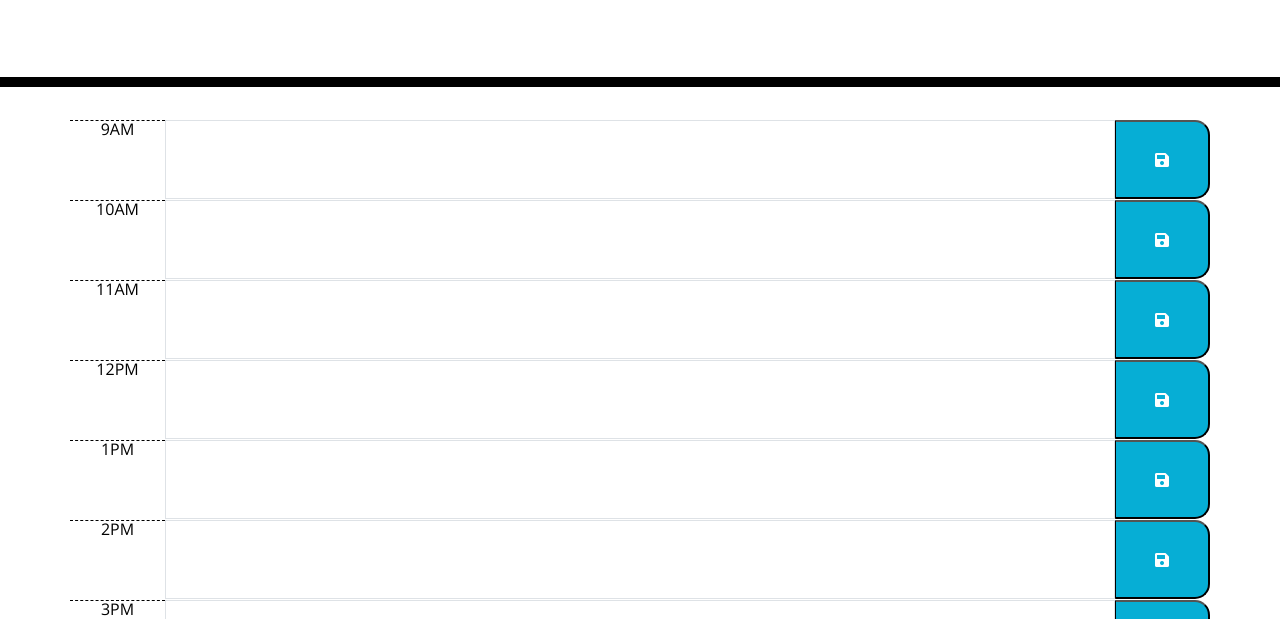
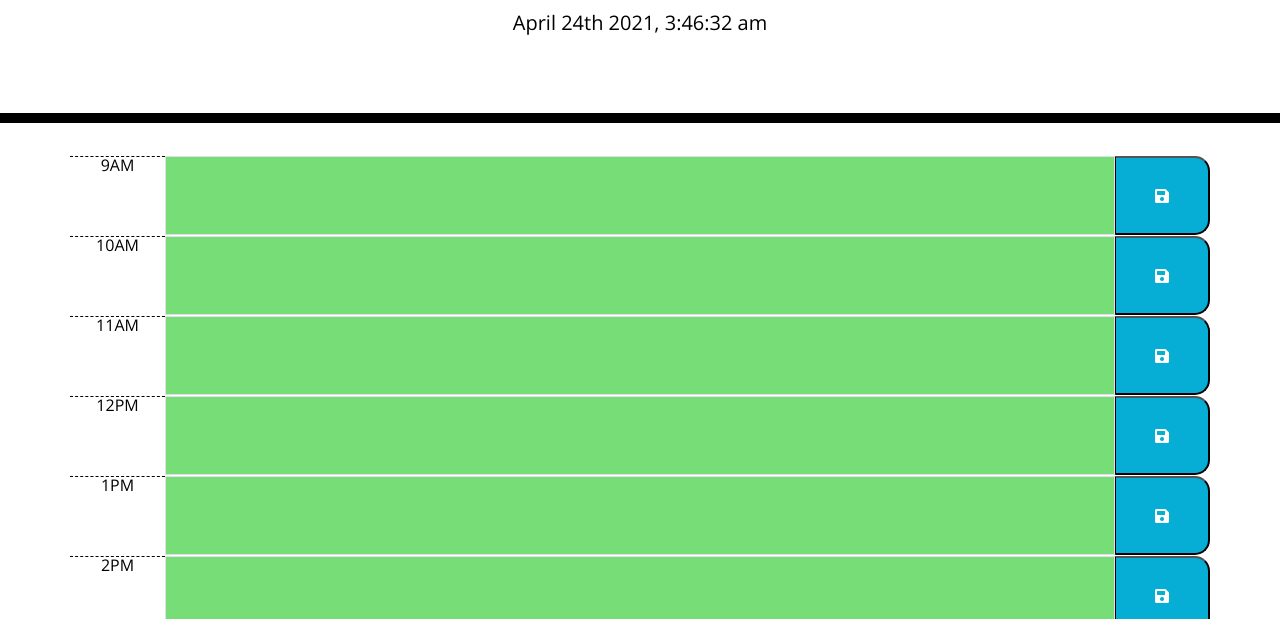
Before and after one commit to NathanaelWhite/work-day-scheduler-challenge-5, a plain HTML site: page index.html in a window 1280 px wide. Shown: the part 181-800 px from the top of the page. Drawn offline with nearby package versions, Linux system fonts and the light colour scheme.

Commit message:
edited html and created events dynamically. Also added current time and time array

```diff
--- a/assets/script.js
+++ b/assets/script.js
@@ -1,6 +1,108 @@
 // var eventText = $("#eventText");
 var saveButton = $("#save-btn");
-var eventEl = $("#eventHour");
+//1. momentjs
+  //currentTime
+  var currentTime= moment().format('MMMM Do YYYY, h:mm:ss a');
+  console.log(currentTime)
+  $("#currentDay").text(currentTime);
+  var currentHour=moment().format("HH");
+  console.log(currentHour);
+
+  //array that contains the times we need
+var workHours =[9,10,11,12,13,14,15,16,17];
+
+function displayBlock(){
+
+  /*
+  <div class="row time-block" id="eventHour">
+    <div class="col-1 hour">9AM</div>
+    <textarea class="col-10 description border border-top-dark" id="eventText"></textarea>
+    <button class="col-1 saveBtn" id="9">
+       <i class="fas fa-save"></i>
+    </button>
+  </div>
+  */
+
+  for(var i=0; i<workHours.length;i++){
+
+
+
+  var d1= $("<div>");
+  d1.attr("class","row time-block");
+  d1.attr("id","eventHour");
+
+  var d2= $("<div>");
+  d2.attr("class","col-1 hour");
+  if(workHours[i]<12){
+    d2.text(workHours[i]+"AM");
+  }
+  if(workHours[i]==12){
+    d2.text(workHours[i]+"PM");
+  }
+  if(workHours[i]>12){
+    d2.text(workHours[i]-12+"PM");
+  }
+
+  var textarea=$("<textarea>")
+  if(workHours[i]==currentHour){
+    textarea.attr("class","col-10 description border border-top-dark present");
+  }
+  if(workHours[i]<currentHour)
+  {textarea.attr("class","col-10 description border border-top-dark past");}
+  if(workHours[i]>currentHour)
+  {textarea.attr("class","eventText col-10 description border border-top-dark future");}
+
+  textarea.attr("id","hour-"+workHours[i]);
+
+
+  var btn=$("<button>")
+  btn.attr("class","col-1 saveBtn");
+  btn.attr("id",workHours[i]);
+  var icon=$("<i>")
+  icon.attr("class","fas fa-save");
+
+  btn.append(icon);
+
+  d1.append(d2);
+  d1.append(textarea);
+  d1.append(btn);
+
+  $(".container").append(d1)
+}
+
+  $(".saveBtn").click(function () {
+   //grab hour
+    console.log($(this));
+    //grab userinput
+
+    //set to local storage
+    //hour = userinput
+
+    //9=test
+    //10= helo
+  });
+
+
+
+
+}
+
+//get to localstorage
+$("#hour-9").val("test");
+
+
+
+
+//AM:
+//amy num less than 12 append a AM
+//PM
+//if hour greater 12
+//hour -12 append PM
+//12PM:
+// if hour is 12 append a PM
+
+// create an array for workHours
+// on click, get eventText and workHours value/position
 
 
 
@@ -8,27 +110,36 @@ var eventEl = $("#eventHour");
 // when user types in textarea, then clicks the save btn, the text appends to the page
 
 // event has to save on click (.click) of the saveIcon. On click, get the value of textarea and run saveEvents
-$(document).ready(function () {
+
+
 
   // call when button is clicked
-  $(saveButton).click(function () {
-    var eventText = $("#eventText").val();
-    console.log(eventText);
-  });
-});
+  //get the onclick to work for each btn
+  //grab the current hour that I click
+  //user's current input
+  //then sent to local storage
 
-var saveEvents = function () {
-  localStorage.setItem("eventText", eventText);
-};
 
-// loadEvents to keep eventText on screen after refresh
-// JSON the events array to local storage
-var loadEvents = function() {
-    var savedEvents = localStorage.getItem("eventText");
-    // if nothing in localStorage, then return
-    if (!savedEvents) {
-        return false;
-    };
-}
+//   $(saveButton).click(function () {
+//     var eventText = $("#eventText").val();
+//     console.log(eventText);
+//   });
+
+// var saveEvents = function () {
+//   localStorage.setItem("eventText", eventText);
+// };
+
+// // loadEvents to keep eventText on screen after refresh
+// // JSON the events array to local storage
+// var loadEvents = function() {
+//     var savedEvents = localStorage.getItem("eventText");
+//     // if nothing in localStorage, then return
+//     if (!savedEvents) {
+//         return false;
+//     };
+// }
 // saveEvents function to save eventText to local storage
 // to take out of localStorage, I have to JSON.parse the item
+
+
+displayBlock();
--- a/index.html
+++ b/index.html
@@ -30,10 +30,10 @@
     </header>
     <main class="container">
       <!-- Timeblocks go here -->
-      <div class="row time-block" id="eventHour">
+      <!-- <div class="row time-block" id="eventHour">
         <div class="col-1 hour">9AM</div>
         <textarea class="col-10 description border border-top-dark" id="eventText"></textarea>
-        <button class="col-1 saveBtn" id="save-btn"><i class="fas fa-save"></i></button>
+        <button class="col-1 saveBtn" id="9"><i class="fas fa-save"></i></button>
       </div>
 
       <div class="row time-block" id="eventHour">
@@ -82,7 +82,7 @@
         <div class="col-1 hour">5PM</div>
         <textarea class="col-10 description border border-top-dark" id="eventText"></textarea>
         <button class="col-1 saveBtn" id="save-btn"><i class="fas fa-save"></i></button>
-      </div>
+      </div> -->
 
 
     </main>
```
